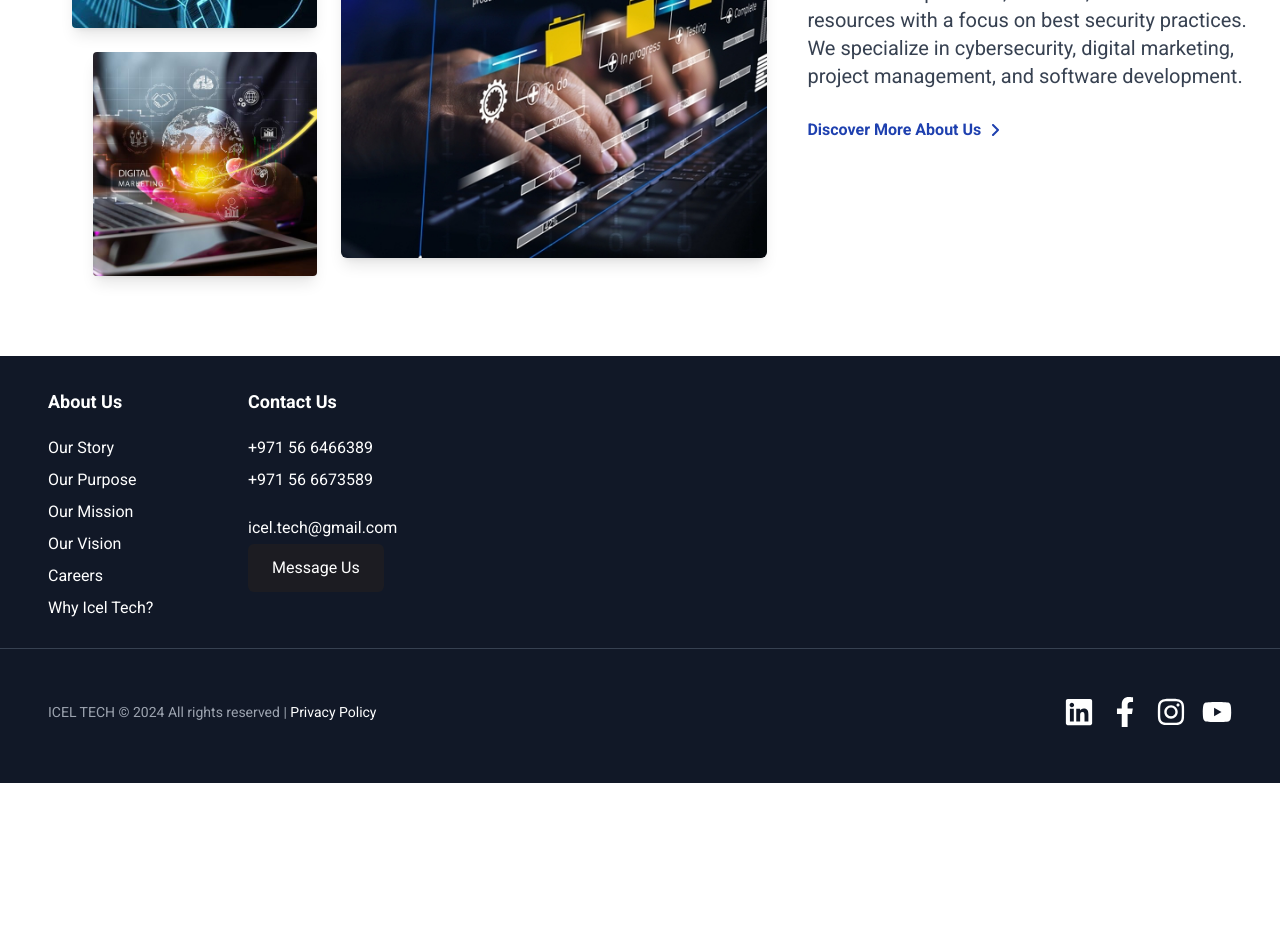
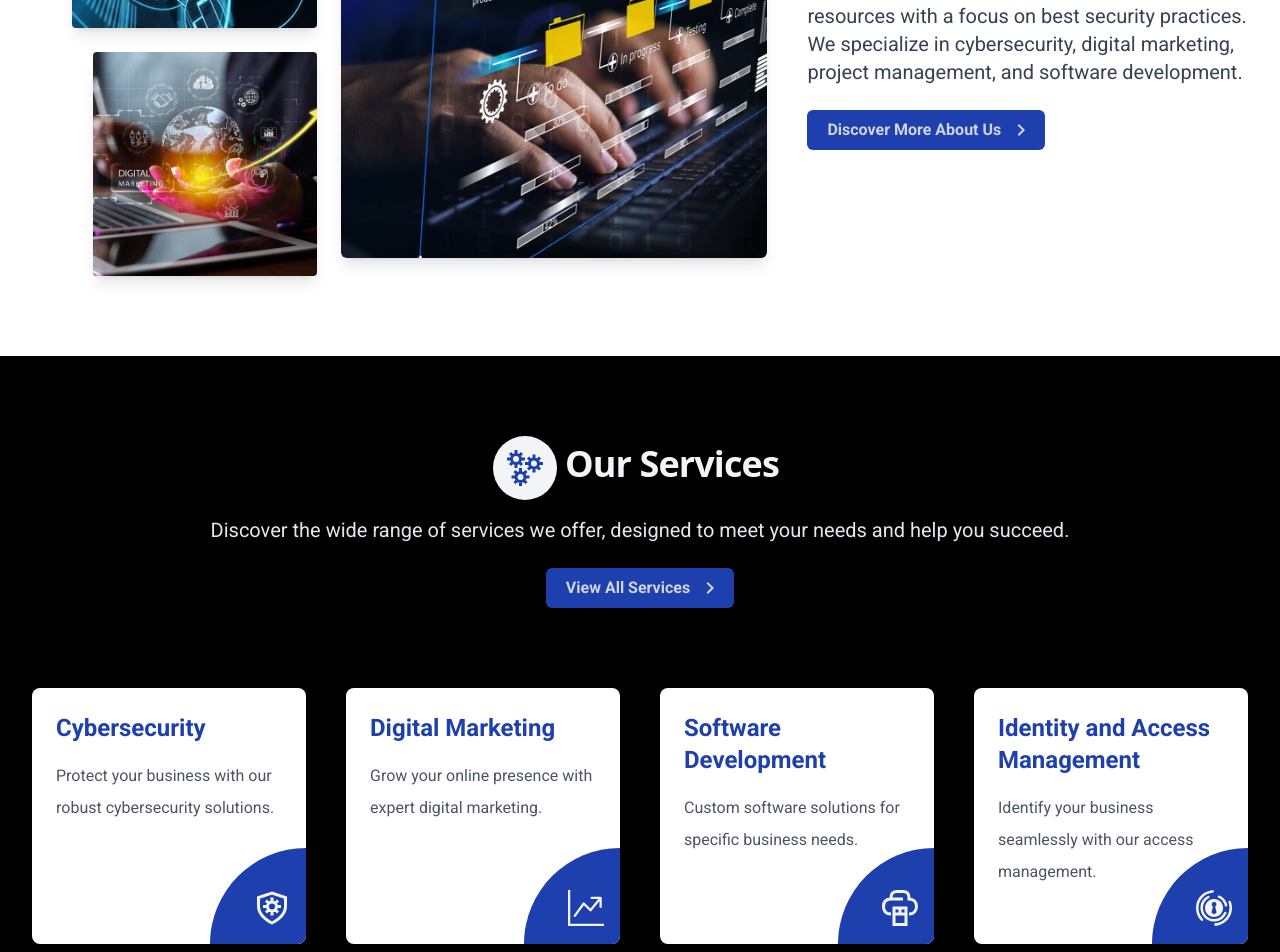
Before and after one commit to shoibaldas/next-job-app, a Next.js app: page / in a window 1280 px wide. Shown: the part 1140-2092 px from the top of the page. Before the commit the page ends 1923 px from the top, so only its background shows below. Built offline with nearby package versions, Linux system fonts and the light colour scheme.

Commit message:
Service section added

```diff
--- a/src/app/page.jsx
+++ b/src/app/page.jsx
@@ -1,6 +1,7 @@
 'use client';
 import AboutSection from "@/components/AboutSection";
 import Carousel from "@/components/Carousel";
+import ServicesSection from "@/components/ServicesSection";
 import Image from 'next/image';
 
 const Home = () => {
@@ -32,6 +33,11 @@ const Home = () => {
       <div className="px-4 py-16 mx-auto sm:max-w-xl md:max-w-full lg:max-w-screen-2xl md:px-10 lg:px-8 lg:py-20">
         <AboutSection />
       </div>
+      <div className="bg-black">
+        <div className="px-4 py-16 mx-auto sm:max-w-xl md:max-w-full lg:max-w-screen-2xl md:px-10 lg:px-8 lg:py-20">
+          <ServicesSection></ServicesSection>
+        </div>
+      </div>
       {/* <div className="container mx-auto h-full">Home Page1</div> */}
     </section>
   );
--- a/src/app/products/page.jsx
+++ b/src/app/products/page.jsx
@@ -1,6 +1,6 @@
 'use client';
 
-const Resume = () => {
+const Products = () => {
   return (
     <div
       className="
@@ -10,4 +10,4 @@ const Resume = () => {
   )
 }
 
-export default Resume
+export default Products;
--- a/src/components/AboutSection.jsx
+++ b/src/components/AboutSection.jsx
@@ -1,5 +1,6 @@
+import Link from 'next/link';
 import React from 'react';
-import { MdBusinessCenter } from "react-icons/md";
+import { MdBusinessCenter, MdNavigateNext } from "react-icons/md";
 
 
 const AboutSection = () => {
@@ -46,20 +47,17 @@ const AboutSection = () => {
                     </p>
                 </div>
                 <div>
-                        <a
-                            href="/"
-                            aria-label=""
-                            className="inline-flex items-center font-semibold transition-colors duration-200 text-blue-800 hover:text-blue-400"
+                    <Link href="/services" className="inline-flex items-center rounded-md font-semibold px-3 py-1 transition-colors duration-200 text-gray-300 bg-blue-800 hover:bg-blue-600"
                     >
-                            Discover More About Us
-                            <svg
-                                className="inline-block w-3 ml-2"
-                                fill="currentColor"
-                                viewBox="0 0 12 12"
+                        <span className="mx-2">Discover More About Us</span>
+                        <div
+                            className="text-2xl"
                         >
-                                <path d="M9.707,5.293l-5-5A1,1,0,0,0,3.293,1.707L7.586,6,3.293,10.293a1,1,0,1,0,1.414,1.414l5-5A1,1,0,0,0,9.707,5.293Z" />
-                            </svg>
-                        </a>
+                            <MdNavigateNext />
+                        </div>
+
+                    </Link>
+
                 </div>
             </div>
         </div>
--- /dev/null
+++ b/src/components/ServicesSection.jsx
@@ -0,0 +1,167 @@
+import React from 'react';
+import { GrServices, GrShieldSecurity, GrCloudSoftware } from "react-icons/gr";
+import Link from 'next/link';
+import { BsGraphUpArrow } from "react-icons/bs";
+import { SiAuthelia } from "react-icons/si";
+import { MdNavigateNext } from "react-icons/md";
+
+const ServicesSection = () => {
+    const servicesData = [
+        {
+            title: "Cybersecurity",
+            description: "Protect your business with our robust cybersecurity solutions.",
+            icon: <div className="flex justify-center items-center text-4xl h-12 text-gray-100 mb-2">
+                <GrShieldSecurity /> </div>
+        },
+        {
+            title: "Digital Marketing",
+            description: "Grow your online presence with expert digital marketing.",
+            icon: <div className="flex justify-center items-center text-4xl h-12 text-gray-100 mb-2">
+                <BsGraphUpArrow /> </div>
+        },
+        {
+            title: "Software Development",
+            description: "Custom software solutions for specific business needs.",
+            icon: <div className="flex justify-center items-center text-4xl h-12 text-gray-100 mb-2">
+                <GrCloudSoftware /> </div>
+        },
+        {
+            title: "Identity and Access Management",
+            description: "Identify your business seamlessly with our access management.",
+            icon: <div className="flex justify-center items-center text-4xl h-12 text-gray-100 mb-2">
+                <SiAuthelia /> </div>
+        },
+    ];
+
+    return (
+        <div className="flex flex-col justify-center gap-10">
+            {/* Text Section */}
+            <div className="flex flex-col justify-center items-center lg:px-0 mt-10 lg:mt-0">
+                <div className="flex">
+                    <div className="flex justify-center items-center text-4xl w-16 h-16 rounded-full bg-gray-100 text-blue-800 mb-4">
+                        <GrServices />
+                    </div>
+                    <div>
+                        <h2 className="max-w-lg mt-2 px-2 font-sans text-3xl font-bold tracking-tight text-gray-100 sm:text-2xl sm:leading-none lg:text-4xl">
+                            Our Services
+                        </h2>
+                    </div>
+                </div>
+                <div className="mb-6">
+                    <p className="text-base text-center text-gray-200 md:text-lg lg:text-xl">
+                        Discover the wide range of services we offer, designed to meet your needs and help you succeed.
+                    </p>
+                </div>
+                <div>
+                    <Link href="/services" className="inline-flex items-center rounded-md font-semibold px-3 py-1 transition-colors duration-200 text-gray-300 bg-blue-800 hover:bg-blue-600"
+                    >
+                        <span className="mx-2">View All Services</span>
+                        <div
+                            className="text-2xl"
+                        >
+                            <MdNavigateNext />
+                        </div>
+
+                    </Link>
+                </div>
+                <div className="grid md:grid-cols-2 lg:grid-cols-3 xl:grid-cols-4 gap-10 mt-20">
+                    {servicesData.map((service, index) => (
+                        <div key={index} className="relative max-w-sm h-64 rounded-lg overflow-hidden shadow-lg bg-white">
+                            {/* Half Circle at the bottom-left corner */}
+                            <div className="absolute right-0 bottom-0 w-48 h-48 bg-blue-800 rounded-full transform translate-x-[50%] translate-y-[50%]"></div>
+                            <div className="absolute right-4 bottom-1">{service.icon}</div>
+                            {/* Card Content */}
+                            <div className="p-6">
+                                <h2 className="text-2xl font-semibold text-blue-800">{service.title}</h2>
+                                <p className="mt-4 text-gray-600">
+                                    {service.description}
+                                </p>
+                            </div>
+                        </div>
+                    ))}
+                </div>
+            </div>
+            {/* Image Section */}
+            {/* <div className="grid lg:grid-cols-2 gap-10">
+                <div>
+                    <div className="flex flex-col px-10 lg:px-0  mt-10 lg:mt-0 justify-center">
+                        <div className="flex">
+                            <div className="flex justify-center items-center text-4xl h-12 text-blue-800 mb-4">
+                                <GrShieldSecurity />
+                            </div>
+                            <div>
+                                <h2 className="mt-2 px-2 font-sans text-3xl font-bold tracking-tight text-blue-900 sm:text-md sm:leading-none lg:text-xl">
+                                    Cybersecurity
+                                </h2>
+                            </div>
+                        </div>
+                        <div className="lg:max-w-lg mb-6">
+                            <p className="text-base text-gray-700 md:text-lg lg:text-xl">
+                                Lorem ipsum dolor sit amet, consectetur adipiscing elit. Sed do eiusmod tempor incididunt ut labore et dolore magna aliqua.
+                            </p>
+                        </div>
+                    </div>
+                </div>
+                <div>
+                    <div className="flex flex-col px-10 lg:px-0  mt-10 lg:mt-0 justify-center">
+                        <div className="flex">
+                            <div className="flex justify-center items-center text-4xl h-12 text-blue-800 mb-4">
+                                <GrCloudSoftware />
+                            </div>
+                            <div>
+                                <h2 className="mt-2 px-2 font-sans text-3xl font-bold tracking-tight text-blue-900 sm:text-md sm:leading-none lg:text-xl">
+                                    Software Development
+                                </h2>
+                            </div>
+                        </div>
+                        <div className="lg:max-w-lg mb-6">
+                            <p className="text-base text-gray-700 md:text-lg lg:text-xl">
+                                Lorem ipsum dolor sit amet, consectetur adipiscing elit. Sed do eiusmod tempor incididunt ut labore et dolore magna aliqua.
+                            </p>
+                        </div>
+                    </div>
+                </div>
+                <div>
+                    <div className="flex flex-col px-10 lg:px-0  mt-10 lg:mt-0 justify-center">
+                        <div className="flex">
+                            <div className="flex justify-center items-center text-4xl h-12 text-blue-800 mb-4">
+                                <BsGraphUpArrow />
+                            </div>
+                            <div>
+                                <h2 className="mt-2 px-2 font-sans text-3xl font-bold tracking-tight text-blue-900 sm:text-md sm:leading-none lg:text-xl">
+                                    Digital Marketing
+                                </h2>
+                            </div>
+                        </div>
+                        <div className="lg:max-w-lg mb-6">
+                            <p className="text-base text-gray-700 md:text-lg lg:text-xl">
+                                Lorem ipsum dolor sit amet, consectetur adipiscing elit. Sed do eiusmod tempor incididunt ut labore et dolore magna aliqua.
+                            </p>
+                        </div>
+                    </div>
+                </div>
+                <div>
+                    <div className="flex flex-col px-10 lg:px-0  mt-10 lg:mt-0 justify-center">
+                        <div className="flex">
+                            <div className="flex justify-center items-center text-4xl h-12 text-blue-800 mb-4">
+                                <SiAuthelia />
+                            </div>
+                            <div>
+                                <h2 className="mt-2 px-2 font-sans text-3xl font-bold tracking-tight text-blue-900 sm:text-md sm:leading-none lg:text-xl">
+                                    Identity and Access Management
+                                </h2>
+                            </div>
+                        </div>
+                        <div className="lg:max-w-lg mb-6">
+                            <p className="text-base text-gray-700 md:text-lg lg:text-xl">
+                                Lorem ipsum dolor sit amet, consectetur adipiscing elit. Sed do eiusmod tempor incididunt ut labore et dolore magna aliqua.
+                            </p>
+                        </div>
+                    </div>
+                </div>
+            </div> */}
+        </div>
+    )
+}
+
+export default ServicesSection
```
Lines whose indentation alone changed are shown as unchanged.
